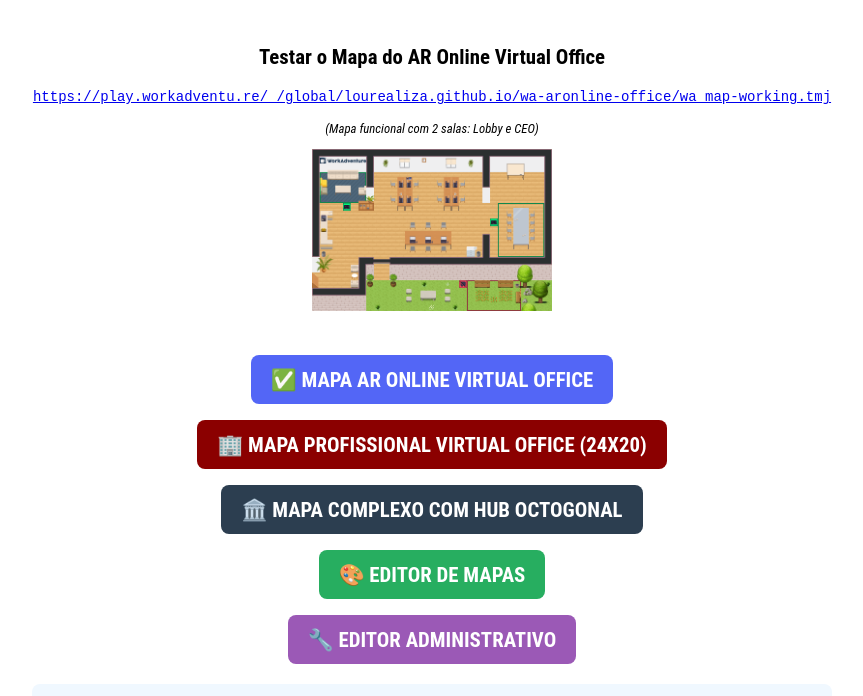
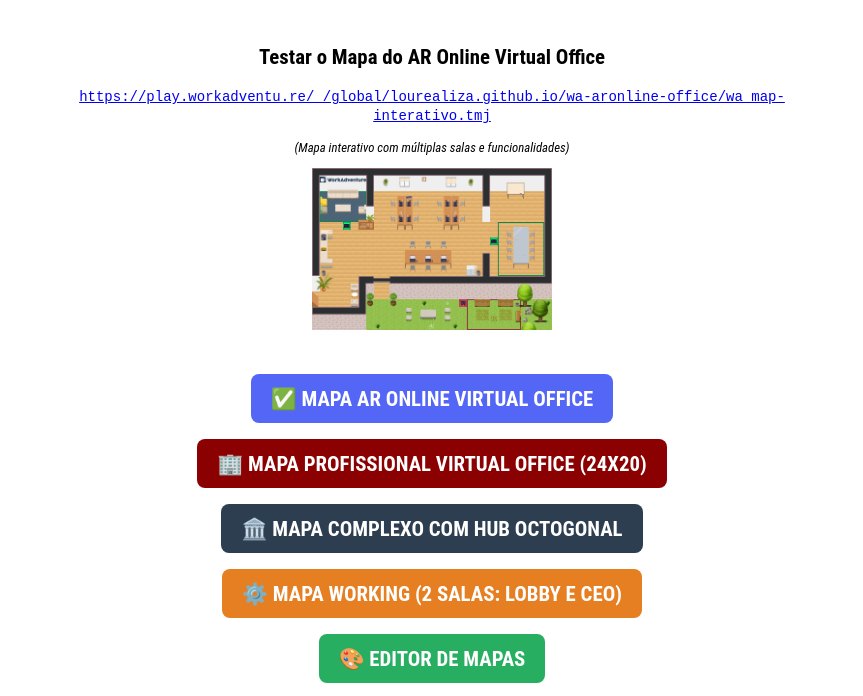
Before and after one commit to lourealiza/wa-aronline-office, a website built with Vite: page index.html in a window 1280 px wide. Shown: the part 98-794 px from the top of the page, without its empty margins (208-1071 px from the left). Built offline with nearby package versions, Linux system fonts and the light colour scheme.

Commit message:
Update: Atualizar links dos botÃµes na pÃ¡gina principal - Mapa principal alterado para wa_map-interativo.tmj - Adicionar botÃ£o para wa_map-working.tmj - Melhorar descriÃ§Ãµes dos mapas

```diff
--- a/index.html
+++ b/index.html
@@ -212,12 +212,13 @@
         <main>
             <section>
                 <h2>Testar o Mapa do AR Online Virtual Office</h2>
-                <p><a id="testMapURL" href="https://play.workadventu.re/_/global/lourealiza.github.io/wa-aronline-office/wa_map-working.tmj" class="url" target="_blank">https://play.workadventu.re/_/global/lourealiza.github.io/wa-aronline-office/wa_map-working.tmj</a></p>
-                <p class="tips">(Mapa funcional com 2 salas: Lobby e CEO)</p>
+                <p><a id="testMapURL" href="https://play.workadventu.re/_/global/lourealiza.github.io/wa-aronline-office/wa_map-interativo.tmj" class="url" target="_blank">https://play.workadventu.re/_/global/lourealiza.github.io/wa-aronline-office/wa_map-interativo.tmj</a></p>
+                <p class="tips">(Mapa interativo com múltiplas salas e funcionalidades)</p>
                 <img src="./office.png" alt="Map thumbnail" class="map">
-                <p><a id="testMapBtnURL" href="https://play.workadventu.re/_/global/lourealiza.github.io/wa-aronline-office/wa_map-working.tmj" class="button" target="_blank">✅ Mapa AR Online Virtual Office</a></p>
+                <p><a id="testMapBtnURL" href="https://play.workadventu.re/_/global/lourealiza.github.io/wa-aronline-office/wa_map-interativo.tmj" class="button" target="_blank">✅ Mapa AR Online Virtual Office</a></p>
                 <p><a href="https://play.workadventu.re/_/global/lourealiza.github.io/wa-aronline-office/wa_map-ar-online-professional.tmj" class="button" target="_blank" style="background-color: #8B0000;">🏢 Mapa Profissional Virtual Office (24x20)</a></p>
                 <p><a href="https://play.workadventu.re/_/global/lourealiza.github.io/wa-aronline-office/wa_map-complexo.tmj" class="button" target="_blank" style="background-color: #2c3e50;">🏛️ Mapa Complexo com Hub Octogonal</a></p>
+                <p><a href="https://play.workadventu.re/_/global/lourealiza.github.io/wa-aronline-office/wa_map-working.tmj" class="button" target="_blank" style="background-color: #e67e22;">⚙️ Mapa Working (2 salas: Lobby e CEO)</a></p>
                 <p><a href="editor.html" class="button" target="_blank" style="background-color: #27ae60;">🎨 Editor de Mapas</a></p>
                 <p><a href="admin-auth.html" class="button" target="_blank" style="background-color: #9b59b6;">🔧 Editor Administrativo</a></p>
                 <div style="margin: 20px 0; padding: 15px; background-color: #f0f8ff; border-radius: 8px; text-align: left;">
```
